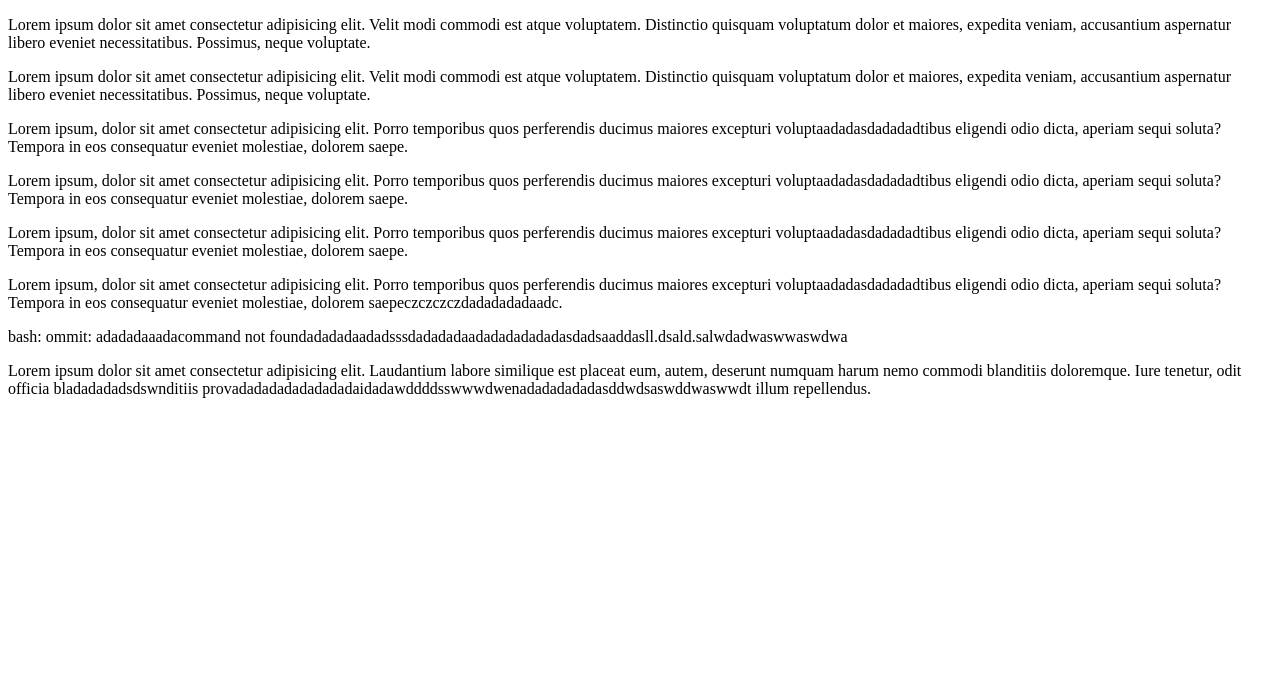
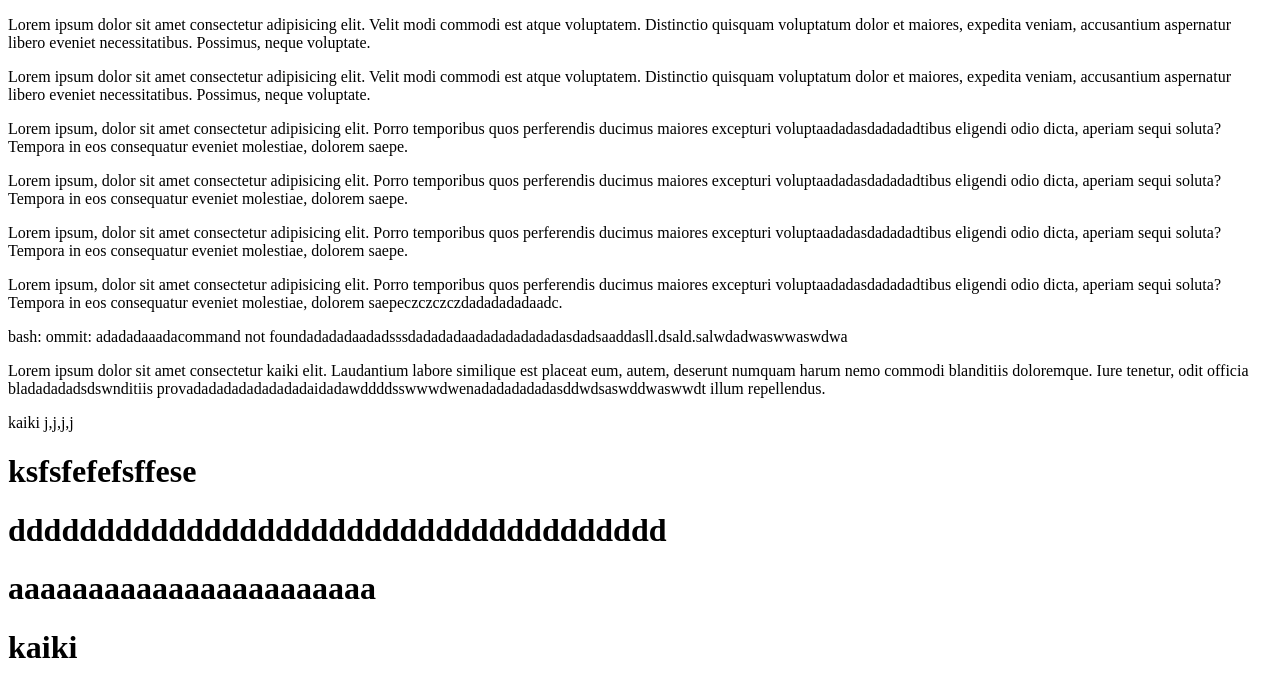
Before and after one commit to kaiki-Rodrigues/projeto-1, a plain HTML site: page index.html in a window 1280 px wide. Drawn offline with Linux system fonts and the light colour scheme.

Commit message:
Add files via upload

```diff
--- a/index.html
+++ b/index.html
@@ -19,7 +19,21 @@
 
     <p>bash: ommit: adadadaaadacommand not foundadadadaadadsssdadadadaadadadadadadasdadsaaddasll.dsald.salwdadwaswwaswdwa</p>
 
-    <p>Lorem ipsum dolor sit amet consectetur adipisicing elit. Laudantium labore similique est placeat eum, autem, deserunt numquam harum nemo commodi blanditiis doloremque. Iure tenetur, odit officia bladadadadsdswnditiis provadadadadadadadadaidadawddddsswwwdwenadadadadadasddwdsaswddwaswwdt illum repellendus.</p>
+    <p>Lorem ipsum dolor sit amet consectetur kaiki elit. Laudantium labore similique est placeat eum, autem, deserunt numquam harum nemo commodi blanditiis doloremque. Iure tenetur, odit officia bladadadadsdswnditiis provadadadadadadadadaidadawddddsswwwdwenadadadadadasddwdsaswddwaswwdt illum repellendus.</p>
+
+    <p>kaiki j,j,j,j</p>
+
+
+    <h1>ksfsfefefsffese</h1>
+
+    <h1>ddddddddddddddddddddddddddddddddddddd</h1>
+
+    <h1>aaaaaaaaaaaaaaaaaaaaaaa</h1>
+
+    <h1>kaiki</h1>
+
+
+
 
 
 </body>
```
